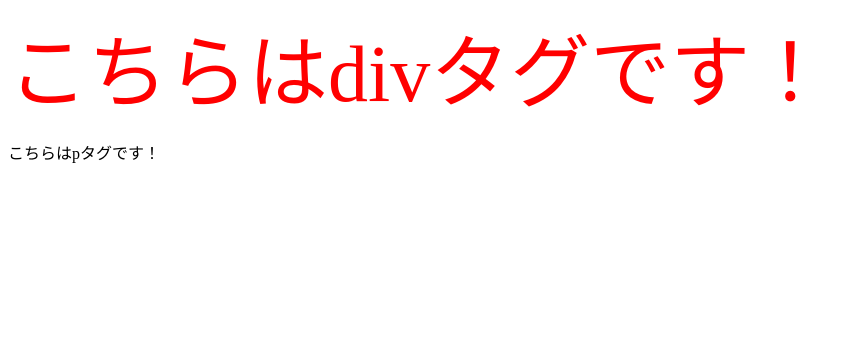
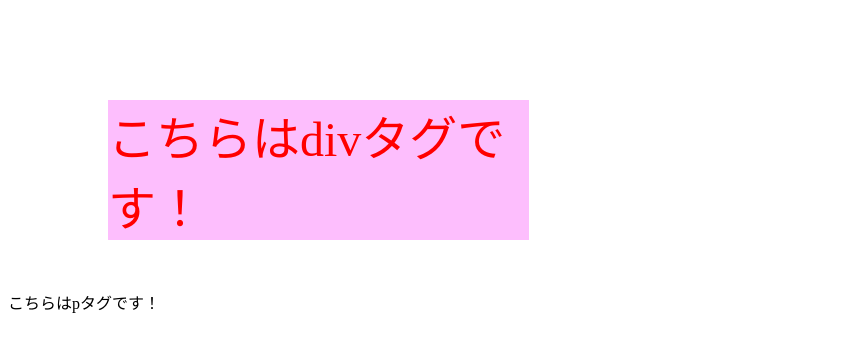
Before and after one commit to Yohei-Ohashi-Work/Study-CSS, a plain HTML site: page CSS #02/study/index.html in a window 1280 px wide. Shown: the whole page, without its empty margins (0-849 px from the left). Drawn offline with Linux system fonts and the light colour scheme.

Commit message:
Finish Lesson #02

```diff
--- a/CSS #02/study/style.scss
+++ b/CSS #02/study/style.scss
@@ -1,4 +1,11 @@
 div {
     color: red;
-    font-size: 80px;
+    font-size: 3rem;
+    background-color: rgba(250, 95, 250, 0.404);
+    width: calc(100% / 3);
+    // margin-top: 100px;
+    // margin-left: 100px;
+    // margin-bottom: 50px;
+    // margin-right: 0;
+    margin: 100px 0 50px 100px;
 }
```
Also changed, not shown: CSS #02/study/index.html (+0 -6 lines), CSS #02/study/style.css, 4 other files.
